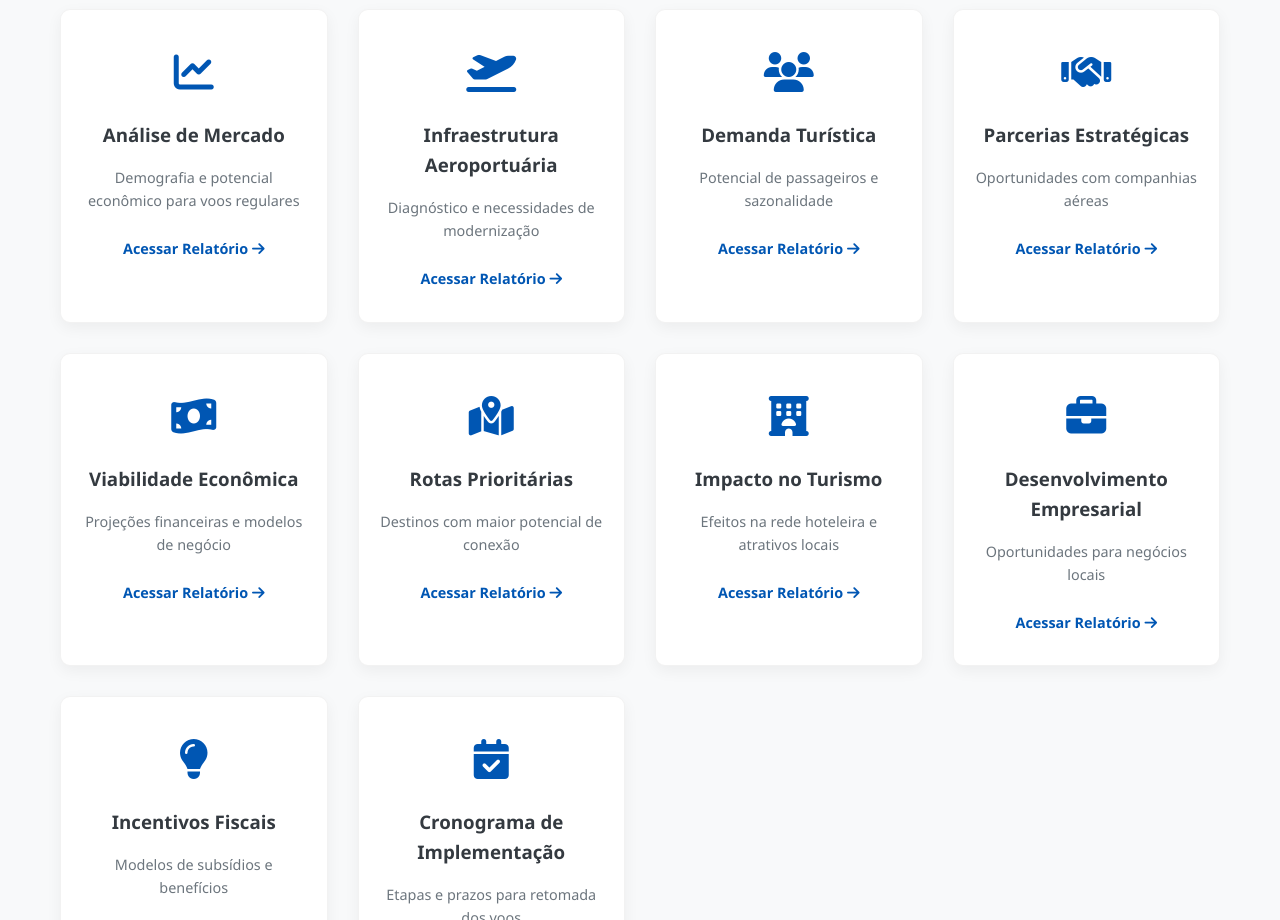
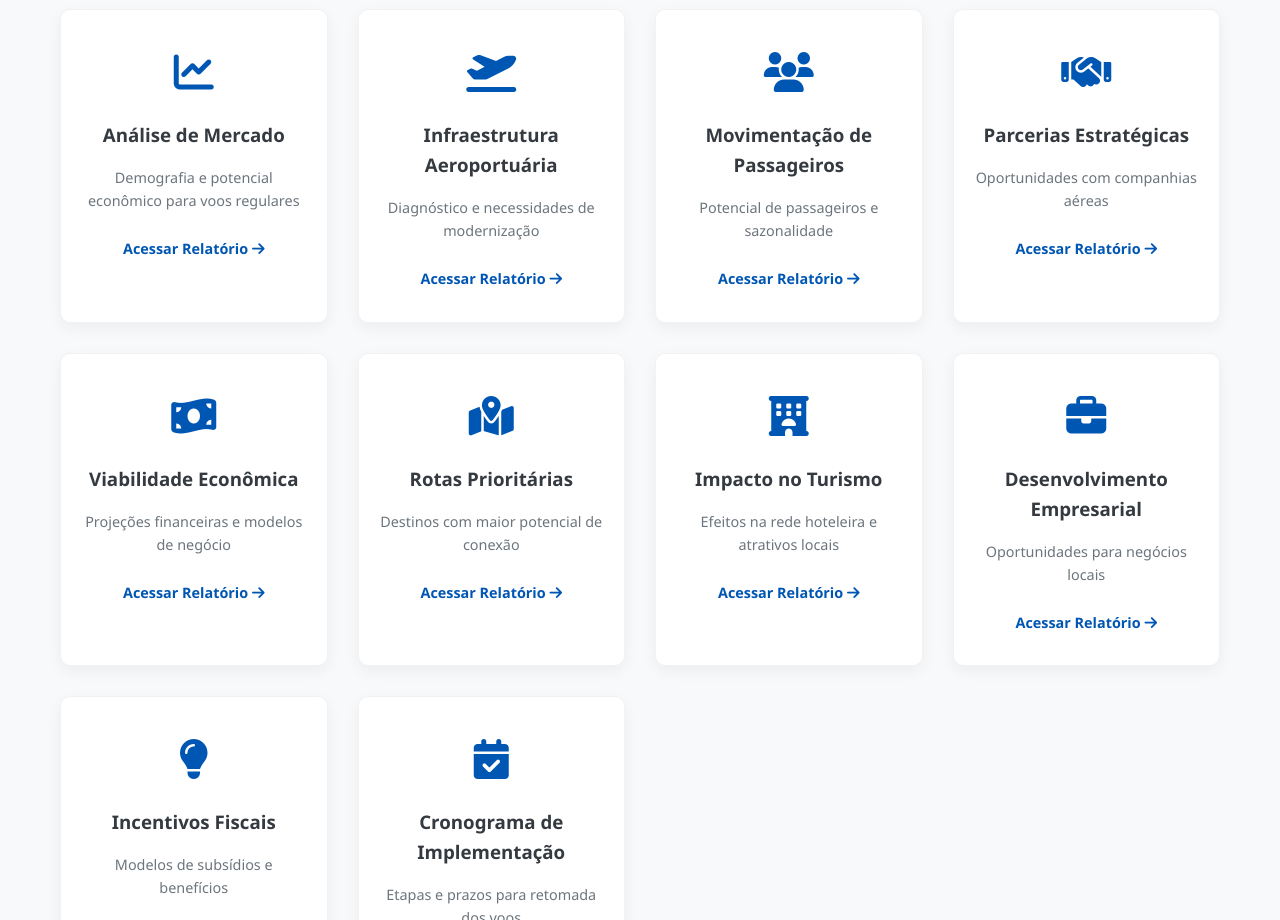
Before and after one commit to CassioNunes77/relatorios_voos_pa, a plain HTML site: page index.html in a window 1280 px wide. Shown: the part 980-1900 px from the top of the page. Drawn offline with Linux system fonts and the light colour scheme.

Commit message:
Update index.html

```diff
--- a/index.html
+++ b/index.html
@@ -400,9 +400,9 @@
                     <div class="report-icon">
                         <i class="fas fa-users"></i>
                     </div>
-                    <h3>Demanda Turística</h3>
+                    <h3>Movimentação de Passageiros</h3>
                     <p>Potencial de passageiros e sazonalidade</p>
-                    <a href="#" class="report-link">Acessar Relatório <i class="fas fa-arrow-right"></i></a>
+                    <a href="/Passageiros2013-2026.html" class="report-link">Acessar Relatório <i class="fas fa-arrow-right"></i></a>
                 </div>
 
                 <!-- Report Card 4 -->
```
